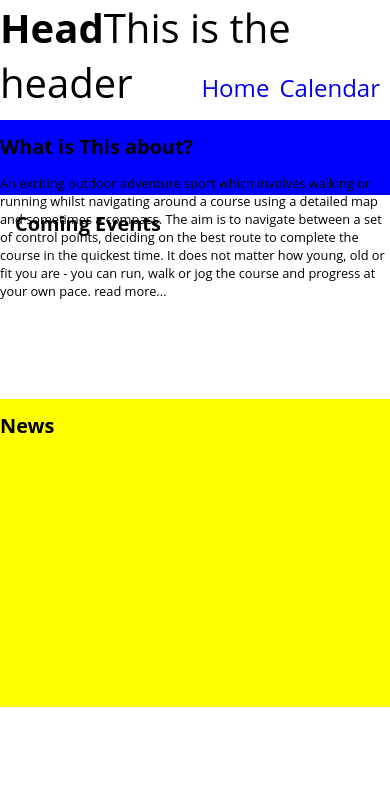
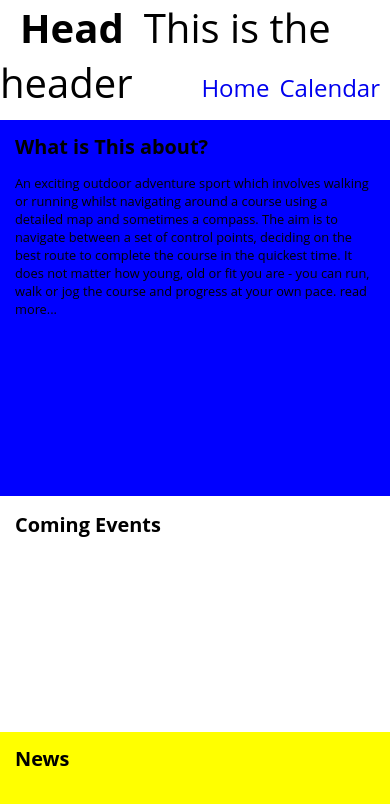
Before and after one commit to Toby-Mills/PenOC3, an Angular app: page /home in a window 390 px wide. Shown: the top 804 px of the page. Built offline with nearby package versions, Linux system fonts and the light colour scheme; no server answers.

Commit message:
styling fixes

```diff
--- a/src/app/components/app/app.component.css
+++ b/src/app/components/app/app.component.css
@@ -1,10 +1,10 @@
-
 .grid-item-header {
     grid-area: header;
     background-color: white;
 }
 .grid-item-header #club-full-name, .grid-item-header #club-abreviation {
     font-size: 2.5em;
+    margin-left: 20px;
 }
 .grid-item-header #club-abreviation{
     font-weight: 700;
--- a/src/app/components/home/home.component.css
+++ b/src/app/components/home/home.component.css
@@ -17,24 +17,29 @@
                              "calendar"
                              "content";
         grid-template-columns: 100vw;
-        grid-template-rows: 75px
-                            minmax(100px,200px)
-                            auto
+        grid-template-rows: auto
                             auto;
     }
+}
+
+.grid-container div {
+    margin: 0px;
 }
 
 .grid-item-whatis {
     grid-area: whatis;
     background-color: blue;
+    padding: 0px 15px 15px 15px;
+
 }
 
 .grid-item-calendar {
     grid-area: calendar;
-    padding:0px 15px 0px 15px;
+    padding: 0px 30px 15px 15px;
 }
 
 .grid-item-content {
     grid-area: content;
     background-color: yellow;
+    padding: 0px 15px 15px 15px;
 }
--- a/src/styles.css
+++ b/src/styles.css
@@ -1,7 +1,10 @@
 /* You can add global styles to this file, and also import other style files */
 body {
     margin:0px;
+    overflow-x: hidden;
     font-family: "Open Sans","Helvetica Neue",Helvetica,Roboto,Arial,sans-serif;
+    font-weight: 400;
+    text-rendering: optimizeLegibility;
 }
 
 h1 {
```
